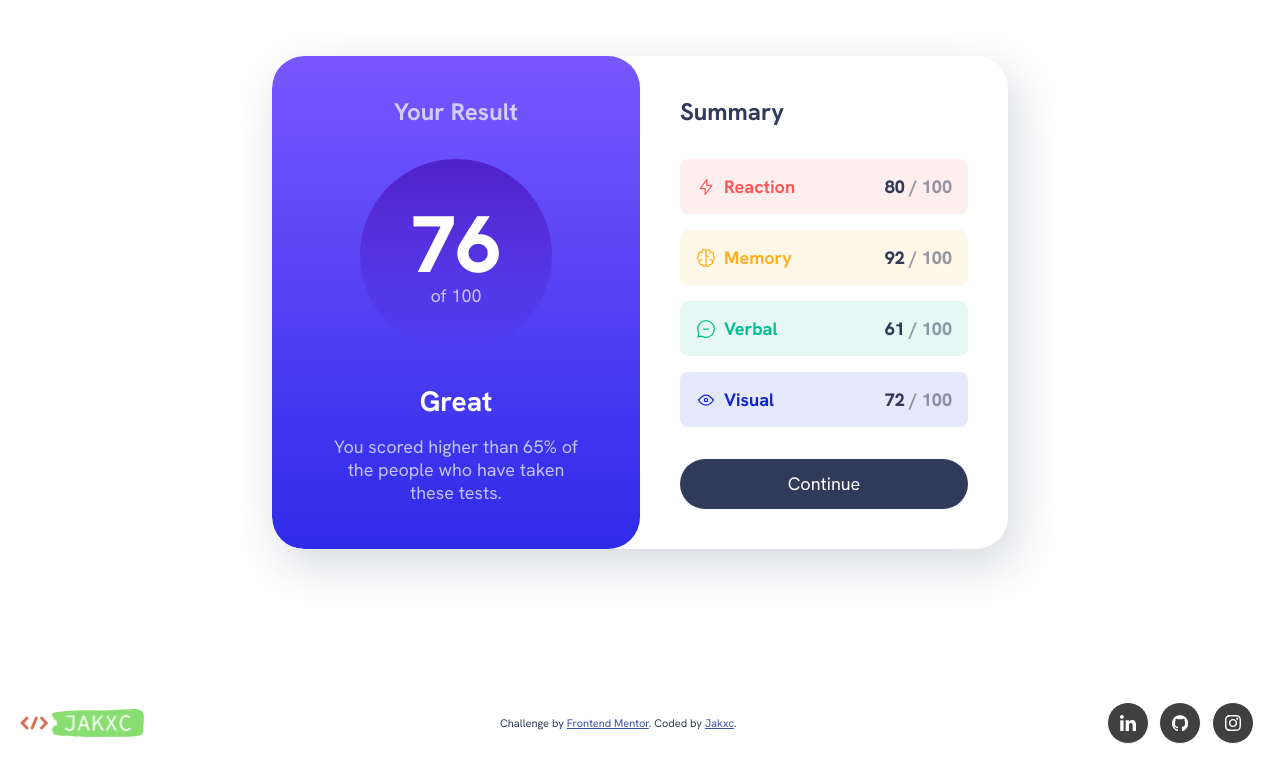
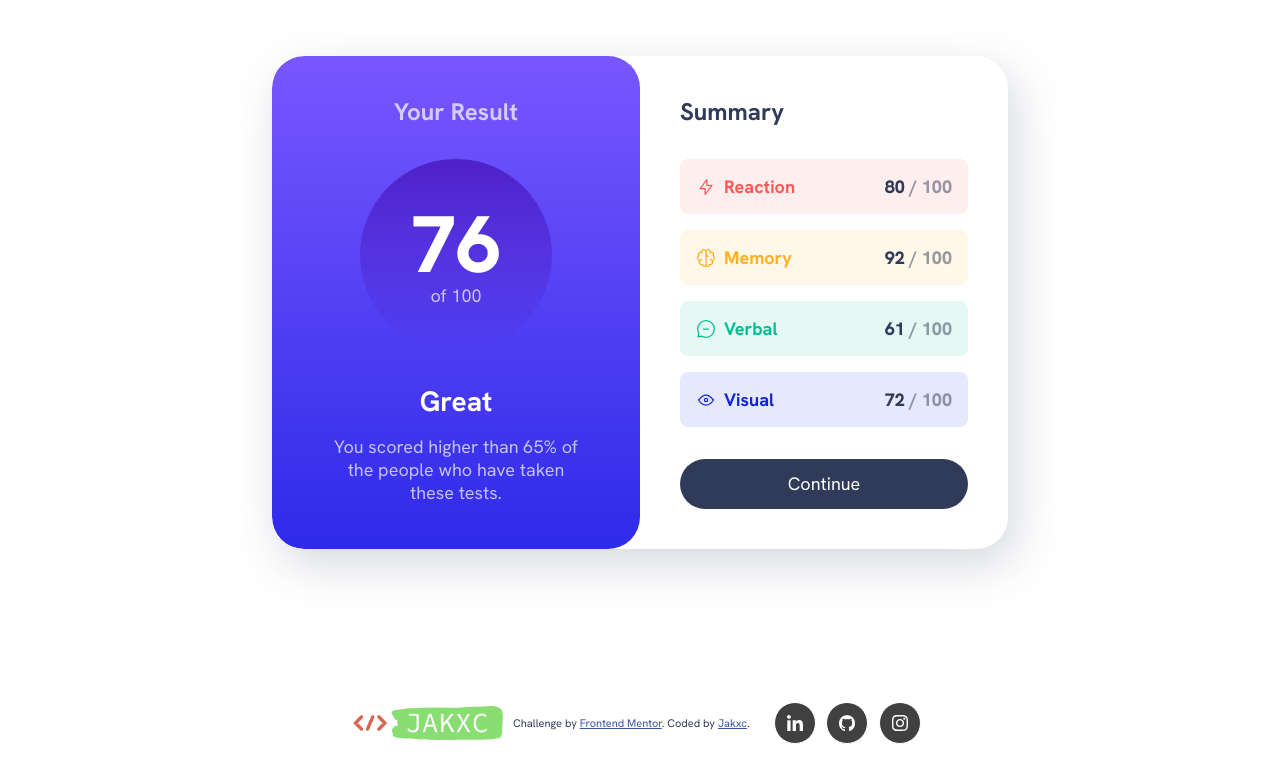
Before and after one commit to jakxc/results-summary, a plain HTML site: page index.html in a window 1280 px wide. Drawn offline with Linux system fonts and the light colour scheme; files whose address does not match are found by name.

Commit message:
Updated logo styling

```diff
--- a/style.css
+++ b/style.css
@@ -212,8 +212,8 @@ footer {
 }
 
 .logo {
-    width: 30%;
-    height: 30%;
+    width: 150px;
+    height: auto;
 }
 
 .social-icon {
@@ -287,9 +287,4 @@ footer {
     .results {
         border-radius: var(--border-radius);
     }
-
-    .logo {
-        width: 10%;
-        height: 10%;
-    }
 }
```
